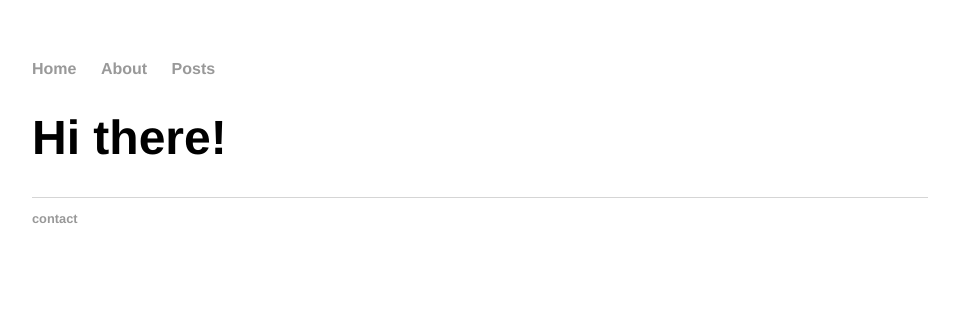
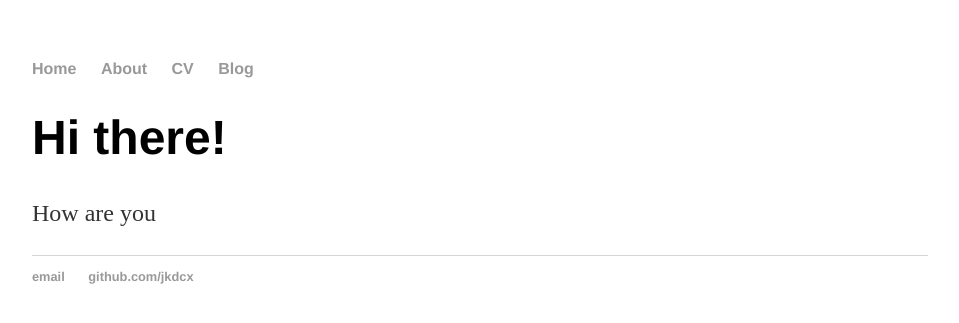
Before and after one commit to jkdcx/jkdcx.github.io, a Jekyll site: the page built from index.html, in a window 1280 px wide. Shown: the top 323 px of the page, without its empty margins (160-1119 px from the left). Built offline with Jekyll 4.4.1, drawn with Linux system fonts in a browser that asks for light colours.

Commit message:
update index.html  to use default layout

```diff
--- a/index.html
+++ b/index.html
@@ -1,34 +1,8 @@
-<!DOCTYPE html>
-
-<html>
-  <head>
-    <title> JK's Page </title>
-    <!-- link to main stylesheet -->
-    <link rel="stylesheet" type="text/css" href="/css/main.css">
-  </head>
-
-  <body>
-    <nav>
-      <ul>
-        <li><a href="/">Home</a></li>
-        <li><a href="/">About</a></li>
-        <li><a href="/">Posts</a></li>
-      </ul>
-
-    </nav>
-
-    <div class="container">
-    <div class="blurb">
-      <h1>Hi there!</h1>
-    </div><!-- /.blurb -->
-    </div<!-- /.container -->
-
-    <footer>
-    <ul>
-      <li><a href="/">contact</a></li>
-    </ul>
-    </footer>
-
-  </body>
-
-</html>
+---
+layout: default
+title: Hello World
+---
+<div class="blurb">
+	<h1>Hi there!</h1>
+	<p>How are you</p>
+</div><!-- /.blurb -->
```
